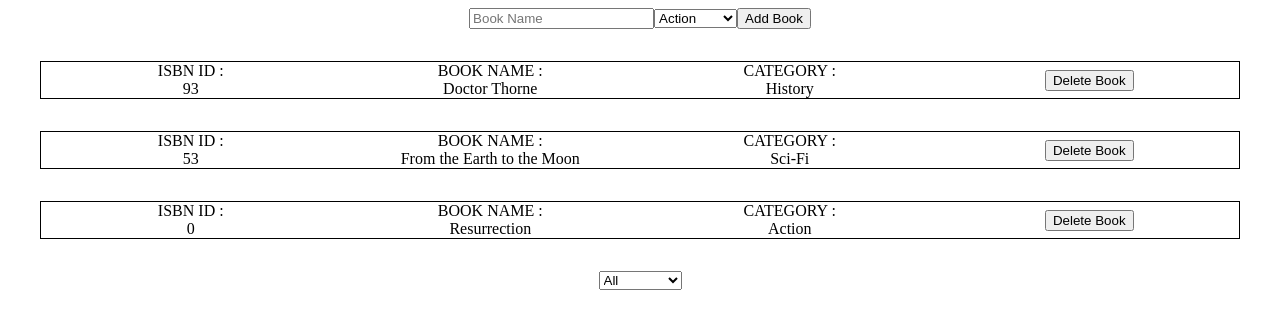
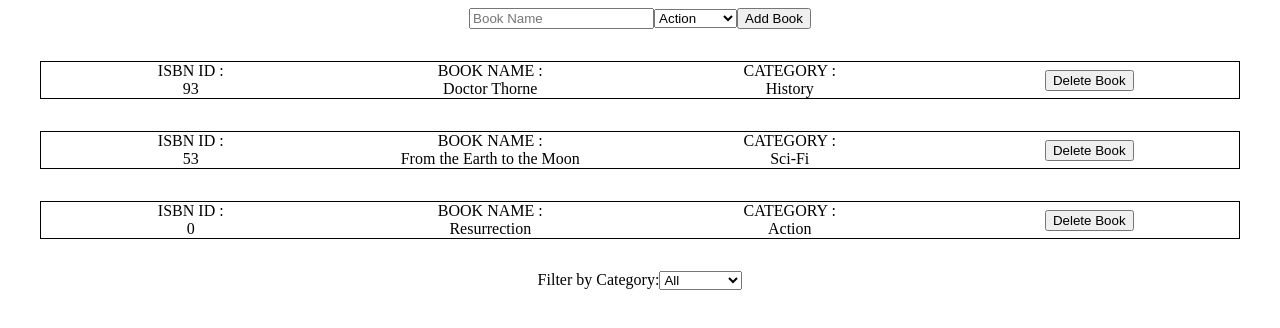
Before and after one commit to sinansevgi/bookstore-cms, a React (Create React App) app: page / in a window 1280 px wide. Shown: the top 328 px of the page. Built offline with nearby package versions, Linux system fonts and the light colour scheme.

Commit message:
Add title for dropdown menu

```diff
--- a/src/components/CategoryFilter.js
+++ b/src/components/CategoryFilter.js
@@ -16,6 +16,7 @@ const CategoryFilter = ({ handleFilterChange }) => {
   };
   return (
     <div>
+      Filter by Category:
       <select onChange={handleChange}>
         {dropdownOptions}
       </select>
```
